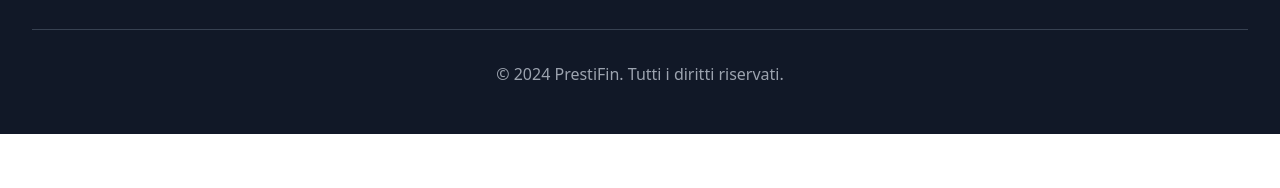
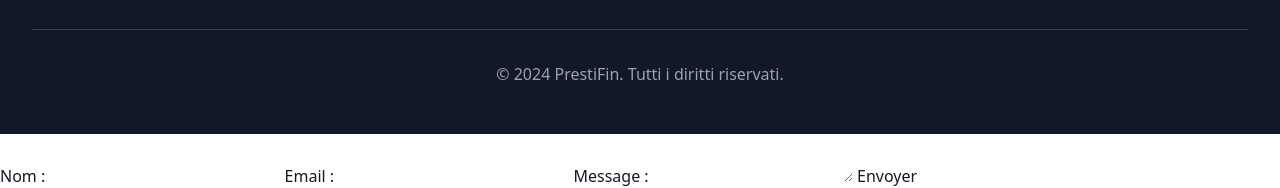
Before and after one commit to prinprin3/pinto, a plain HTML site: page index.html in a window 1280 px wide. Shown: the part 3407-3595 px from the top of the page. Before the commit the page ends 3541 px from the top, so only its background shows below. Drawn offline with nearby package versions, Linux system fonts and the light colour scheme.

Commit message:
Update index.html

```diff
--- a/index.html
+++ b/index.html
@@ -511,4 +511,17 @@
         }
     </script>
 </body>
+
 </html>
+<form action="YOUR_FORMSPREE_URL" method="POST">
+  <label for="name">Nom :</label>
+  <input type="text" id="name" name="name" required>
+
+  <label for="email">Email :</label>
+  <input type="email" id="email" name="email" required>
+
+  <label for="message">Message :</label>
+  <textarea id="message" name="message" required></textarea>
+
+  <button type="submit">Envoyer</button>
+</form>
```
